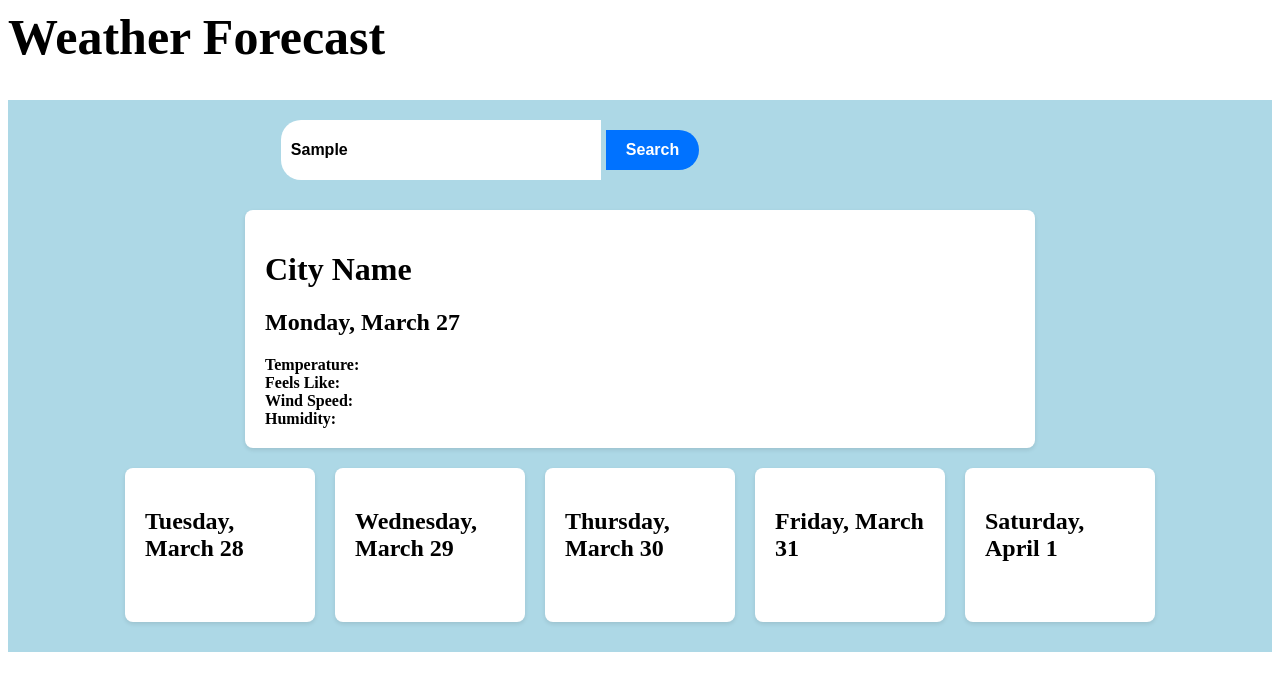
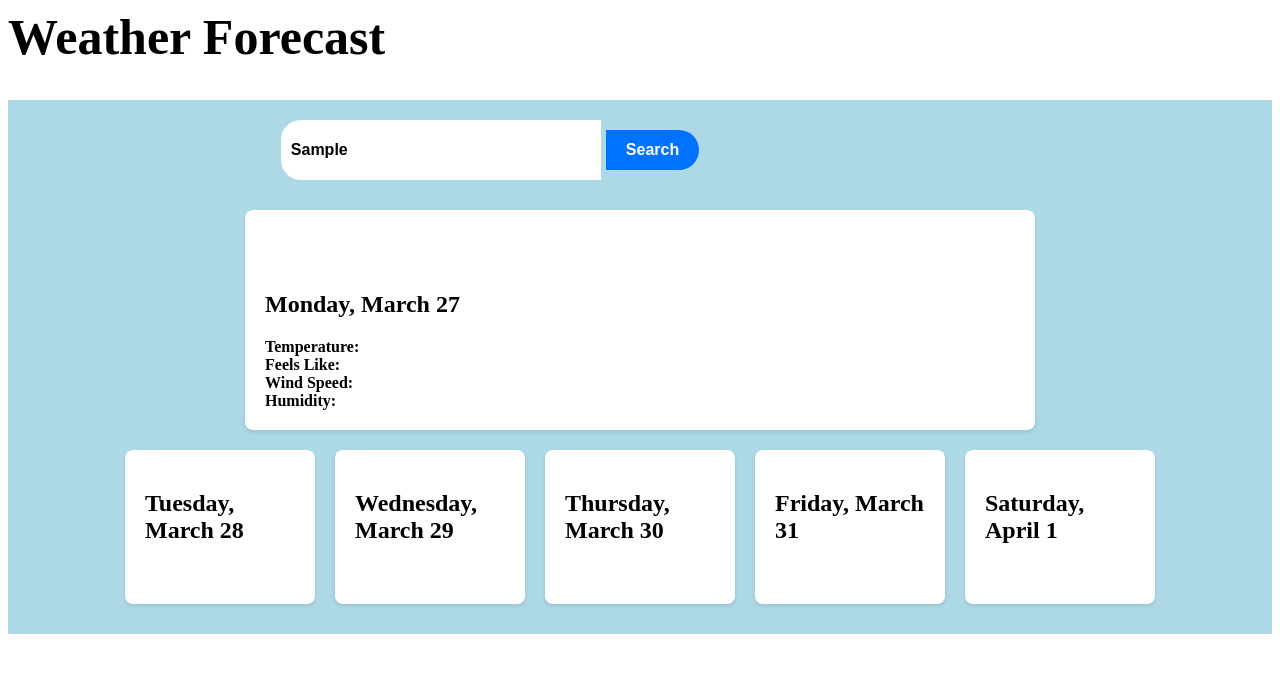
Before and after one commit to ParticularSpace/A6-Weather-Dashboard, a plain HTML site: page index.html in a window 1280 px wide. Both pictures are taken after typing "Sample" into the empty fields and a click on the button "Search". Drawn offline with nearby package versions, Linux system fonts and the light colour scheme; no server answers; some icons are missing.

```diff
--- a/assets/js/script.js
+++ b/assets/js/script.js
@@ -41,8 +41,21 @@
             $(`.locationDate${day}`).html(currentDate.format('dddd, MMMM D'));
         });
     }
+
+    // Clear weather data
+    function clearWeatherData() {
+      $weatherCity.empty();
+      $weatherTemp.empty();
+      $feelsLike.empty();
+      $windSpeed.empty();
+      $humidity.empty();
+      $('.weather-info').remove();
+    }
+
+
     // Get weather data from OpenWeather API
     function getWeatherData(city) {
+      clearWeatherData();
         $.ajax({
             url: `https://api.openweathermap.org/data/2.5/forecast?q=${encodeURIComponent(city)}&units=imperial&appid=25d33f8c57018604cd95eaaaa98fb241`,
             type: 'GET',
--- a/index.html
+++ b/index.html
@@ -20,6 +20,7 @@
 		</div>
     <div class="weather-card-main"><div>
         <h1 class="location">City Name</h1>
+		<div class="mapLocation"></div>
 		<h2 class="date"></h2>
         <p1><strong>Temperature: </strong></p1>
         <p1 class="weatherTemp"></p1>
@@ -39,31 +40,31 @@
     </div>
 		<div class="weather">
 			<div class="weather-card">
-				<h2 class="locationDateOne">City Name</h2>
+				<h2 class="locationDateOne">Date</h2>
 				<div class="mapLocation">
 				</div>
 				<div class="temperature1"></div>
 			</div>
 			<div class="weather-card">
-				<h2 class="locationDateTwo">City Name</h2>
+				<h2 class="locationDateTwo">Date</h2>
 				<div class="mapLocation">
 				</div>
 				<div class="temperature2"></div>
 			</div>
 			<div class="weather-card">
-				<h2 class="locationDateThree">City Name</h2>
+				<h2 class="locationDateThree">Date</h2>
 				<div class="mapLocation">
 				</div>
 				<div class="temperature3"></div>
 			</div>
 			<div class="weather-card">
-				<h2 class="locationDateFour">City Name</h2>
+				<h2 class="locationDateFour">Date</h2>
 				<div class="mapLocation">
 				</div>
 				<div class="temperature4"></div>
 			</div>
       <div class="weather-card">
-				<h2 class="locationDateFive">City Name</h2>
+				<h2 class="locationDateFive">Date</h2>
 				<div class="mapLocation">
 				</div>
 				<div class="temperature5"></div>
```
